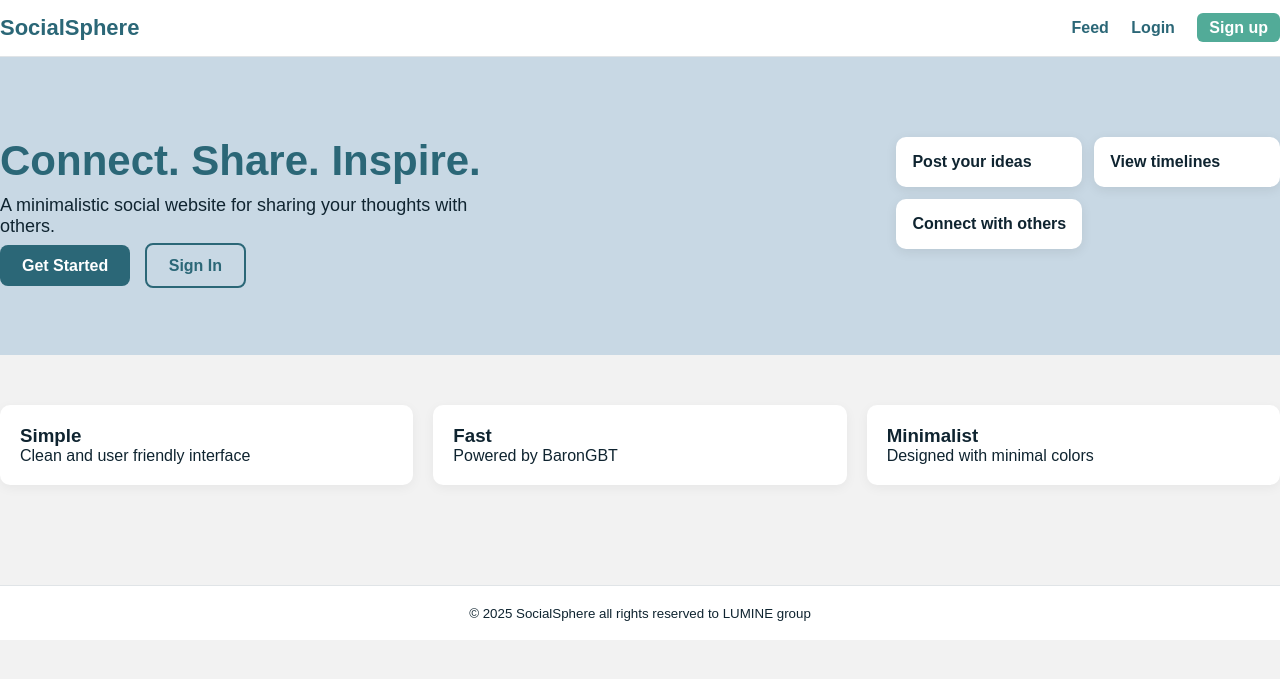
After one commit to VelzaNava/Social-website-project, a PHP site: page / in a window 1280 px wide. The commit adds this page. Shown: the top 679 px of the page. Run offline with PHP 8.4, Linux system fonts and the light colour scheme.

Commit message:
Update login form and styles

```diff
--- /dev/null
+++ b/assets/css/home.css
@@ -0,0 +1,57 @@
+/* Color Palette */
+:root{
+  --primary: #2b6777;
+  --accent:  #52ab98;
+  --soft:    #c8d8e4;
+  --bg:      #f2f2f2;
+  --white:   #ffffff;
+  --text:    #0f2430;
+}
+
+/* Reset */
+*{box-sizing:border-box;margin:0;padding:0}
+body{font-family:Arial, sans-serif;background:var(--bg);color:var(--text)}
+
+/* Header */
+.site-header{background:var(--white);border-bottom:1px solid #e0e4e7;position:sticky;top:0;z-index:10}
+.header-inner{display:flex;justify-content:space-between;align-items:center;padding:15px 0}
+.brand a{text-decoration:none;font-size:22px;font-weight:700;color:var(--primary)}
+.nav a{text-decoration:none;margin-left:18px;color:var(--primary);font-weight:600}
+.btn.small{padding:6px 12px;border-radius:6px}
+.btn.small.primary{background:var(--accent);color:var(--white)}
+
+/* Hero Section */
+.hero{padding:80px 0;background:var(--soft)}
+.hero-inner{display:flex;flex-wrap:wrap;justify-content:space-between;gap:30px}
+.hero-copy{max-width:500px}
+.hero-copy h1{font-size:42px;margin-bottom:10px;color:var(--primary)}
+.lead{font-size:18px;margin-bottom:20px}
+.cta .btn{padding:12px 22px;border-radius:8px;text-decoration:none;font-weight:700;margin-right:10px}
+.btn.primary{background:var(--primary);color:var(--white)}
+.btn.outline{border:2px solid var(--primary);color:var(--primary);background:transparent}
+
+/* Hero Cards */
+.card-grid{display:grid;grid-template-columns:1fr 1fr;gap:12px}
+.card{background:var(--white);padding:16px;border-radius:10px;box-shadow:0 3px 12px rgba(0,0,0,0.08);font-weight:600}
+
+/* Features */
+.features{padding:50px 0}
+.features .container{display:flex;gap:20px;flex-wrap:wrap}
+.feature{flex:1;background:var(--white);padding:20px;border-radius:10px;box-shadow:0 3px 12px rgba(0,0,0,0.05)}
+
+/* Footer */
+.site-footer{text-align:center;padding:18px 0;background:var(--white);margin-top:50px;border-top:1px solid #e0e4e7}
+
+/* Forms shared (login/register) */
+.form-container{max-width:420px;background:var(--white);margin:40px auto;padding:22px;border-radius:10px;box-shadow:0 6px 18px rgba(0,0,0,0.05)}
+input, textarea{width:100%;padding:12px;margin-top:10px;border:1px solid #cbd3d9;border-radius:8px}
+button{padding:12px 18px;background:var(--primary);color:#fff;border:none;border-radius:8px;font-weight:700;cursor:pointer}
+
+/* Feed Post Cards */
+.post-card{display:flex;gap:12px;background:var(--white);padding:14px;border-radius:10px;margin-bottom:16px;box-shadow:0 4px 14px rgba(0,0,0,0.05)}
+.avatar{width:48px;height:48px;border-radius:50%;object-fit:cover}
+
+/* Responsive */
+@media (max-width:800px){
+  .hero-inner{flex-direction:column;text-align:center}
+}
--- /dev/null
+++ b/assets/js/home.js
@@ -0,0 +1 @@
+console.log("SocialSphere homepage loaded.");
--- a/assets/script.js
+++ /dev/null
@@ -1 +0,0 @@
-console.log("Mini Tumblr Loaded");
--- a/database/schema.sql
+++ b/database/schema.sql
@@ -1,5 +1,5 @@
-CREATE DATABASE IF NOT EXISTS mini_social_b;
-USE mini_social_b;
+CREATE DATABASE IF NOT EXISTS Social_Sphere;
+USE Social_Sphere;
 
 CREATE TABLE users (
     id INT AUTO_INCREMENT PRIMARY KEY,
--- /dev/null
+++ b/includes/footer.php
@@ -0,0 +1,5 @@
+<footer class="site-footer">
+  <div class="container">
+    <small>© <?= date('Y') ?> SocialSphere all rights reserved to LUMINE group</small>
+  </div>
+</footer>
--- /dev/null
+++ b/includes/header.php
@@ -0,0 +1,20 @@
+<?php
+if (session_status() === PHP_SESSION_NONE) session_start();
+$loggedIn = isset($_SESSION['user_id']);
+?>
+<header class="site-header">
+  <div class="container header-inner">
+    <div class="brand"><a href="index.php">SocialSphere</a></div>
+
+    <nav class="nav">
+      <a href="feed.php">Feed</a>
+      <?php if ($loggedIn): ?>
+        <a href="profile.php">Profile</a>
+        <a href="logout.php" class="btn small">Logout</a>
+      <?php else: ?>
+        <a href="login.php">Login</a>
+        <a href="register.php" class="btn small primary">Sign up</a>
+      <?php endif; ?>
+    </nav>
+  </div>
+</header>
--- /dev/null
+++ b/index.php
@@ -0,0 +1,56 @@
+<?php
+session_start();
+?>
+<!DOCTYPE html>
+<html lang="en">
+<head>
+  <meta charset="utf-8" />
+  <title>SocialSphere — Connect. Share. Inspire.</title>
+  <meta name="viewport" content="width=device-width,initial-scale=1" />
+  <link rel="stylesheet" href="assets/css/home.css">
+  <script defer src="assets/js/home.js"></script>
+</head>
+<body>
+  <?php require_once "includes/header.php"; ?>
+
+  <main class="hero">
+    <div class="hero-inner">
+      <div class="hero-copy">
+        <h1>Connect. Share. Inspire.</h1>
+        <p class="lead">A minimalistic social website for sharing your thoughts with others.</p>
+        <div class="cta">
+          <a class="btn primary" href="register.php">Get Started</a>
+          <a class="btn outline" href="login.php">Sign In</a>
+        </div>
+      </div>
+
+      <div class="hero-art">
+        <div class="card-grid">
+          <div class="card">Post your ideas</div>
+          <div class="card">View timelines</div>
+          <div class="card">Connect with others</div>
+        </div>
+      </div>
+    </div>
+  </main>
+
+  <section class="features">
+    <div class="container">
+      <div class="feature">
+        <h3>Simple</h3>
+        <p>Clean and user friendly interface</p>
+      </div>
+      <div class="feature">
+        <h3>Fast</h3>
+        <p>Powered by BaronGBT</p>
+      </div>
+      <div class="feature">
+        <h3>Minimalist</h3>
+        <p>Designed with minimal colors</p>
+      </div>
+    </div>
+  </section>
+
+  <?php require_once "includes/footer.php"; ?>
+</body>
+</html>
--- a/project/profile.php
+++ b/profile.php
@@ -1,6 +1,6 @@
 <?php
 session_start();
-require "config/database.php";
+require "config\database.php";
 
 if (!isset($_SESSION["user_id"])) header("Location: login.php");
 
--- a/project/index.php
+++ /dev/null
@@ -1 +0,0 @@
-<?php header("Location: login.php"); ?>
```
Also changed, not shown: Update_profile.php (added, +53 -0 lines), assets/css/login.css (added, +9 -0 lines), assets/css/register.css (added, +29 -0 lines), config/database.php (+8 -6 lines), edit_profile.php (added, +63 -0 lines), login.php (renamed from project/login.php, +22 -6 lines), project/register.php (deleted, +0 -49 lines), register.php (added, +68 -0 lines), create_post.php (renamed from project/create_post.php), feed.php (renamed from project/feed.php), logout.php (renamed from project/logout.php).
